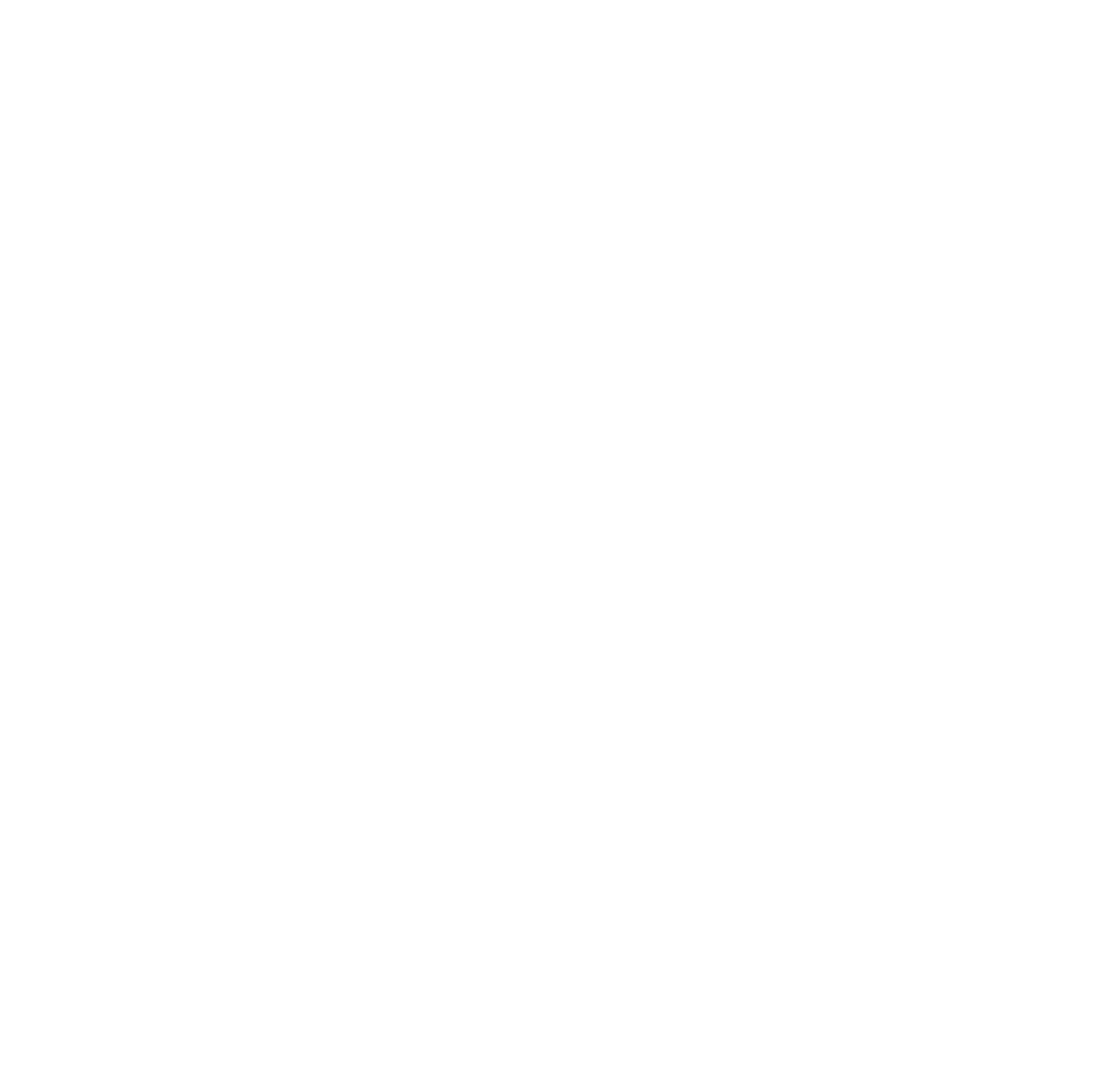
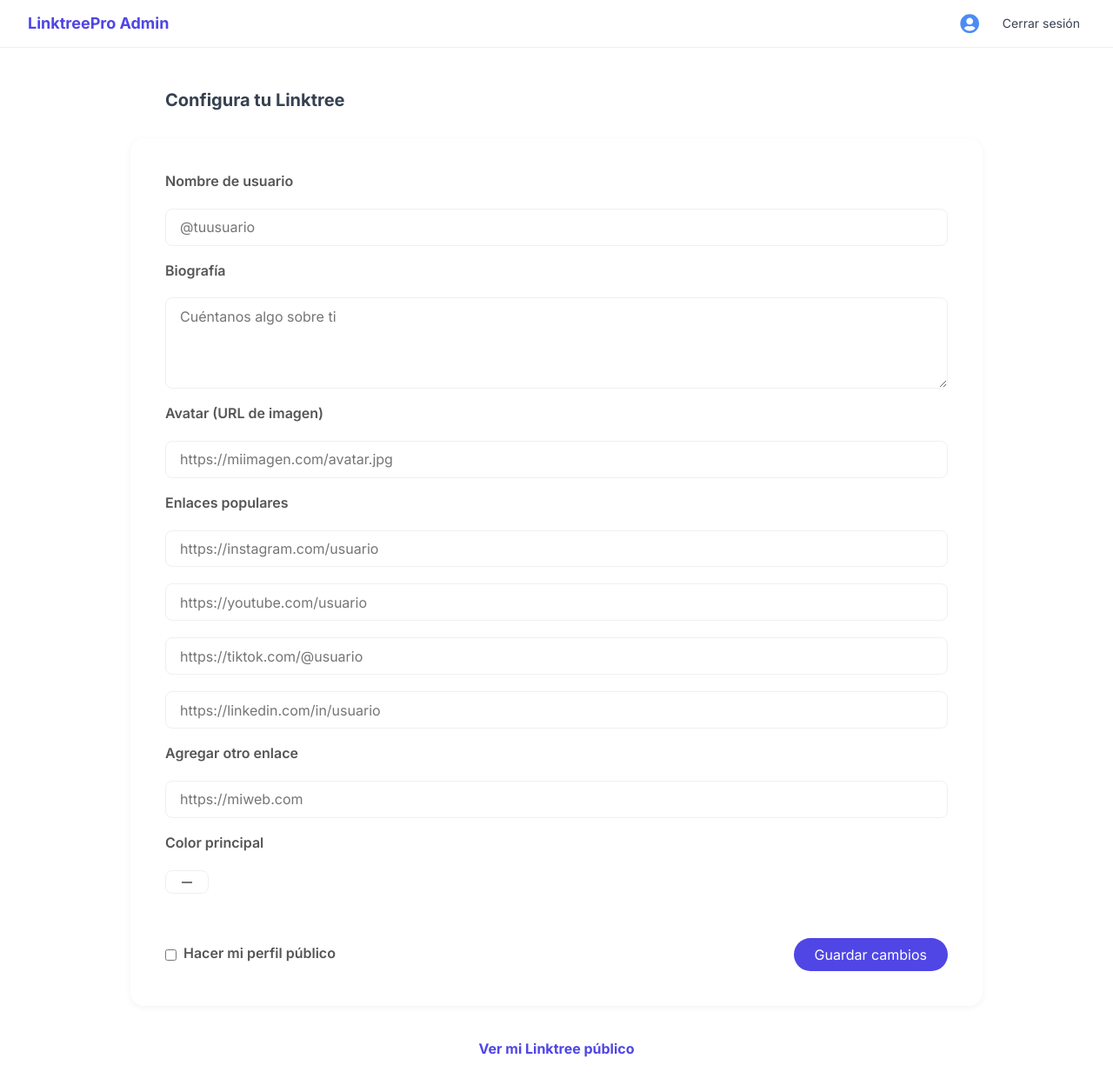
Before and after one commit to JaGu25/link-tree-clone-web, a React (Vite) app: page /config in a window 1280 px wide. Before the commit this address had no page. Shown: the whole page at 87% size. Before the commit the page ends 800 px from the top, so only its background shows below. Built offline with nearby package versions, Linux system fonts and the light colour scheme.

Commit message:
feat: Maquetacion LinktreeAdmin

```diff
--- /dev/null
+++ b/src/components/AdminNavbar/AdminNavbar.jsx
@@ -0,0 +1,18 @@
+import React from "react";
+import styles from "./AdminNavbar.module.css";
+import { FaUserCircle } from "react-icons/fa";
+
+const AdminNavbar = () => {
+  return (
+    <nav className={styles.navbar}>
+      <div className={styles.logo}>LinktreePro Admin</div>
+
+      <div className={styles.rightSection}>
+        <FaUserCircle className={styles.icon} />
+        <button className={styles.logout}>Cerrar sesión</button>
+      </div>
+    </nav>
+  );
+};
+
+export default AdminNavbar;
--- /dev/null
+++ b/src/components/AdminNavbar/AdminNavbar.module.css
@@ -0,0 +1,39 @@
+.navbar {
+  background-color: var(--navbar-bg);
+  padding: 1rem 2rem;
+  border-bottom: 1px solid var(--card-border);
+  display: flex;
+  align-items: center;
+  justify-content: space-between;
+  box-shadow: var(--shadow-light);
+  font-family: var(--font-main);
+}
+
+.logo {
+  font-size: var(--font-lg);
+  font-weight: 700;
+  color: var(--primary-color);
+}
+
+.rightSection {
+  display: flex;
+  align-items: center;
+  gap: 0.75rem;
+}
+
+.icon {
+  font-size: 1.4rem;
+  color: var(--icon-color);
+}
+
+.logout {
+  background: none;
+  border: none;
+  color: var(--text-color);
+  font-weight: 500;
+  font-size: var(--font-sm);
+  cursor: pointer;
+  transition: color 0.2s ease-in-out;
+  margin-left: 0.5rem;
+  font-family: var(--font-main);
+}
--- /dev/null
+++ b/src/components/LinktreeConfig/LinktreeConfig.jsx
@@ -0,0 +1,62 @@
+import React from "react";
+import styles from "./LinktreeConfig.module.css";
+import AdminNavbar from "../AdminNavbar/AdminNavbar";
+import Button from "../../components/Button/Button";
+
+const LinktreeConfig = () => {
+  return (
+    <>
+      <AdminNavbar />
+
+      <div className={styles.wrapper}>
+        <div className={styles.titleContainer}>
+          <h2 className={styles.pageTitle}>Configura tu Linktree</h2>
+        </div>
+
+        <div className={styles.container}>
+          <form className={styles.form}>
+            <label>Nombre de usuario</label>
+            <input type="text" placeholder="@tuusuario" />
+
+            <label>Biografía</label>
+            <textarea placeholder="Cuéntanos algo sobre ti" />
+
+            <label>Avatar (URL de imagen)</label>
+            <input type="url" placeholder="https://miimagen.com/avatar.jpg" />
+
+            <label>Enlaces populares</label>
+            <input type="url" placeholder="https://instagram.com/usuario" />
+            <input type="url" placeholder="https://youtube.com/usuario" />
+            <input type="url" placeholder="https://tiktok.com/@usuario" />
+            <input type="url" placeholder="https://linkedin.com/in/usuario" />
+
+            <label>Agregar otro enlace</label>
+            <input type="url" placeholder="https://miweb.com" />
+
+            <label>Color principal</label>
+            <input type="color" defaultValue="#5f5fff" />
+
+            <div className={styles.actionsRow}>
+              <div className={styles.checkbox}>
+                <input type="checkbox" id="public" />
+                <label htmlFor="public">Hacer mi perfil público</label>
+              </div>
+
+              <div className={styles.buttonContainer}>
+                <Button text="Guardar cambios" type="submit" />
+              </div>
+            </div>
+          </form>
+        </div>
+
+        <div className={styles.publicLink}>
+          <a href="#" target="_blank" rel="noopener noreferrer">
+            Ver mi Linktree público
+          </a>
+        </div>
+      </div>
+    </>
+  );
+};
+
+export default LinktreeConfig;
--- /dev/null
+++ b/src/components/LinktreeConfig/LinktreeConfig.module.css
@@ -0,0 +1,123 @@
+body {
+  font-family: var(--font-main);
+  background-color: var(--navbar-bg);
+  color: var(--text-color);
+}
+
+.wrapper {
+  padding: 2rem;
+  background-color: var(--card-bg);
+  min-height: 100vh;
+  font-family: var(--font-main);
+}
+
+.titleContainer {
+  max-width: 900px;
+  margin: 0 auto;
+  position: relative;
+  padding-left: 0;
+}
+
+.pageTitle {
+  font-size: var(--font-xl);
+  font-weight: 700;
+  color: var(--text-color);
+  margin-bottom: 2rem;
+  text-align: left;
+  font-family: var(--font-main);
+}
+
+.container {
+  max-width: 900px;
+  width: 100%;
+  margin: 0 auto;
+  background-color: var(--card-bg);
+  padding: 2.5rem;
+  border-radius: 16px;
+  box-shadow: var(--shadow-light);
+}
+
+.title {
+  font-size: var(--font-2xl);
+  font-weight: 700;
+  margin-bottom: 2rem;
+  color: var(--text-color);
+  text-align: left;
+}
+
+.form {
+  display: flex;
+  flex-direction: column;
+  gap: 1.2rem;
+}
+
+.form label {
+  font-weight: 600;
+  color: var(--text-medium);
+  margin-bottom: 0.2rem;
+  font-family: var(--font-main);
+}
+
+.form input[type="text"],
+.form input[type="url"],
+.form input[type="color"],
+.form textarea {
+  padding: 0.7rem 1rem;
+  border: 1px solid var(--card-border);
+  border-radius: 8px;
+  font-size: var(--font-base);
+  background-color: var(--card-bg);
+  transition: border 0.2s, background-color 0.2s;
+  font-family: var(--font-main);
+}
+
+.form input:focus,
+.form textarea:focus {
+  border-color: var(--secondary-color);
+  outline: none;
+}
+
+.form textarea {
+  min-height: 80px;
+  resize: vertical;
+}
+
+.checkbox {
+  display: flex;
+  align-items: center;
+  gap: 0.5rem;
+  margin-top: 1rem;
+  font-family: var(--font-main);
+  color: var(--text-color);
+}
+
+.publicLink {
+  margin-top: 2.5rem;
+  text-align: center;
+}
+
+.publicLink a {
+  color: var(--primary-color);
+  text-decoration: none;
+  font-weight: 700;
+  font-family: var(--font-main);
+}
+
+.publicLink a:hover {
+  text-decoration: underline;
+}
+
+.buttonContainer {
+  display: flex;
+  justify-content: flex-end;
+  margin-top: 1rem;
+}
+
+.actionsRow {
+  display: flex;
+  justify-content: space-between;
+  align-items: center;
+  flex-wrap: wrap;
+  gap: 1rem;
+  margin-top: 1rem;
+}
--- a/src/routes/routes.jsx
+++ b/src/routes/routes.jsx
@@ -4,6 +4,7 @@
 import LandingPage from "../pages/landing/landingpage";
 import Login from "../components/Login/Login";
 import Register from "../components/Register/Register";
+import LinktreeConfig from "../components/LinktreeConfig/LinktreeConfig";
 
 function AppRoutes() {
   return (
@@ -13,6 +14,7 @@
       <Route path="/home" element={<Home />} />
       <Route path="/login" element={<Login />} />
       <Route path="/register" element={<Register />} />
+      <Route path="/config" element={<LinktreeConfig/>} />
     </Routes>
   );
 }
--- a/src/styles/variables.css
+++ b/src/styles/variables.css
@@ -22,4 +22,5 @@
   --font-5xl: 3rem;
   --font-6xl: 5rem;
   --font-h2: 2.5rem;
+  --font-main: 'Inter';
 }
```
